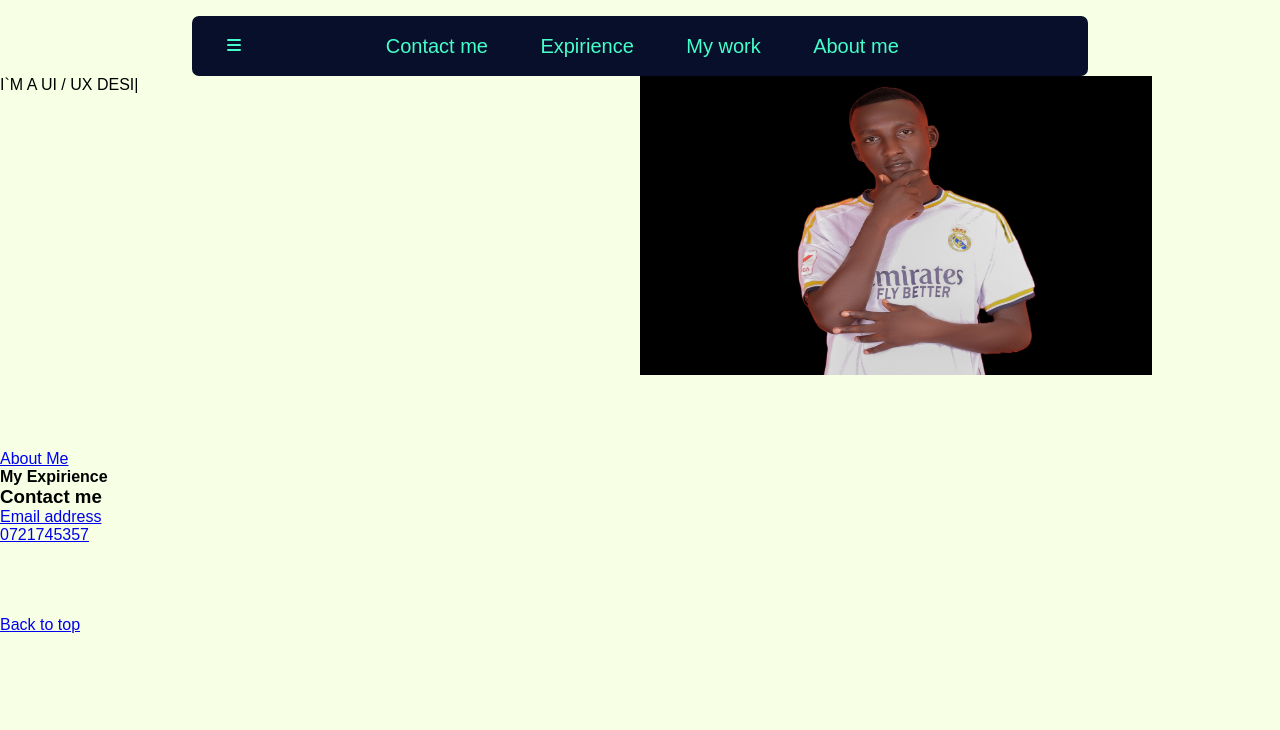
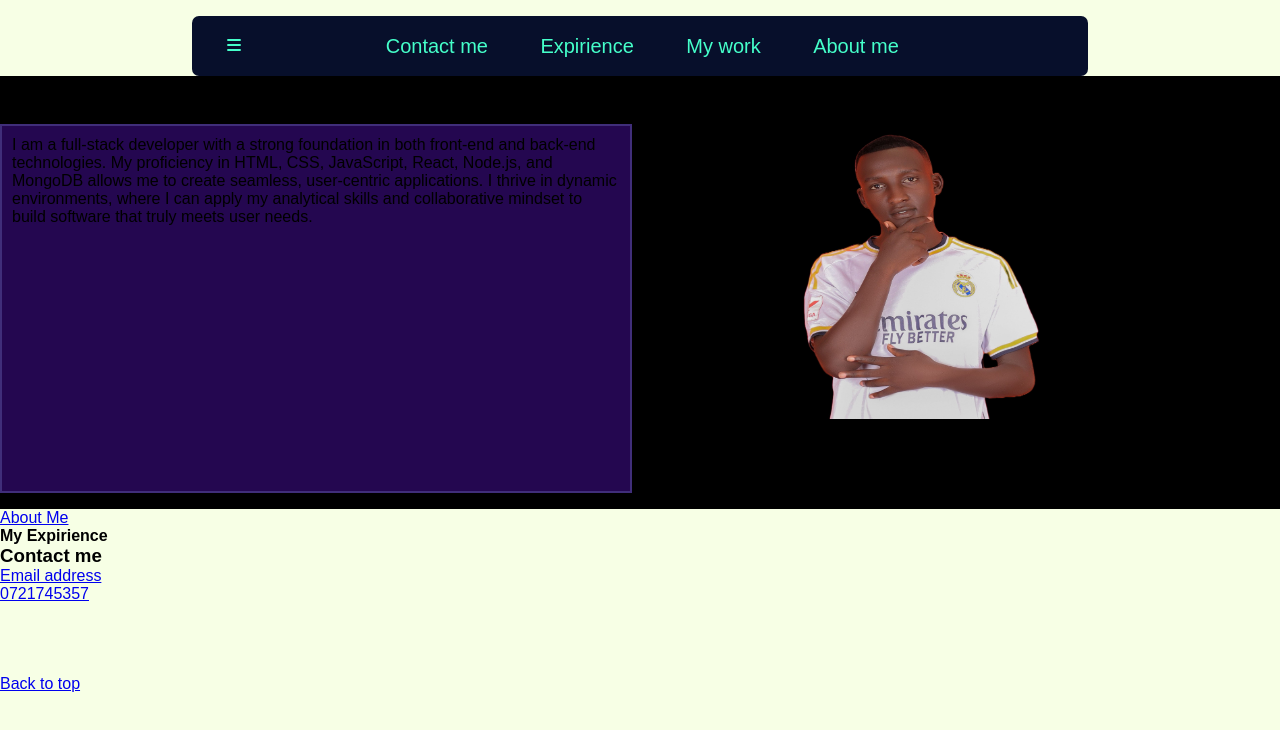
Before and after one commit to dankimutai/portfolio, a plain HTML site: page index.html in a window 1280 px wide. Drawn offline with nearby package versions, Linux system fonts and the light colour scheme.

Commit message:
complexity

```diff
--- a/index.html
+++ b/index.html
@@ -38,6 +38,14 @@
         <div class="image">
           <img src="pic\img.jpeg" alt="" height="100px" width="100px" />
         </div>
+        <p>
+          I am a full-stack developer with a strong foundation in both front-end
+          and back-end technologies. My proficiency in HTML, CSS, JavaScript,
+          React, Node.js, and MongoDB allows me to create seamless, user-centric
+          applications. I thrive in dynamic environments, where I can apply my
+          analytical skills and collaborative mindset to build software that
+          truly meets user needs.
+        </p>
       </div>
     </section>
 
--- a/style.css
+++ b/style.css
@@ -40,15 +40,33 @@ body {
 }
 
 #headers {
-  /* background-color: black; */
+
+  background-color: black;
   display: grid;
-  grid-template-columns: repeat(auto-fit, minmax(10rem, 1fr));
-
+  grid-template-columns: 1fr 1fr;
+  grid-template-rows: 2rem auto auto;
+  grid-column: 2/3;
+  grid-gap: 1rem;
 }
-#headers img{
-    width: 80%;
-    height: 80%;
+#header {
+  grid-column: 1 / -1;
+  grid-row: 1/2;
+  align-items: center;
+  justify-content: center;
+}
+#headers img {
+  width: 80%;
+  height: 80%;
+  grid-row: 2/3;
+  grid-column: 2/3;
 }
 
-.header {
+#headers p {
+  grid-column: 1/2;
+  grid-row: 2/3;
+color:;
+  margin: 0;
+  padding: 10px;
+  border: 2px #402E7A solid;
+  background-color:  #240750;
 }
```
